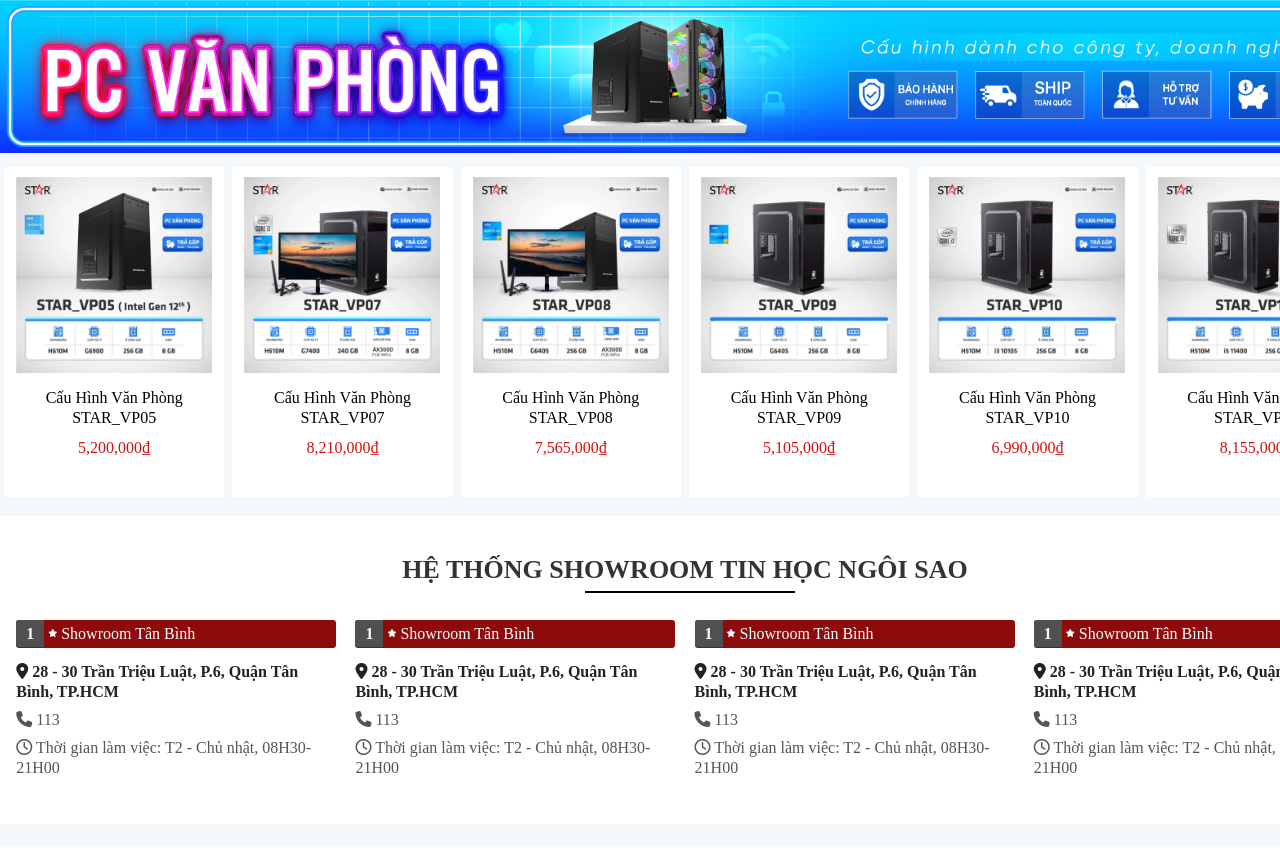
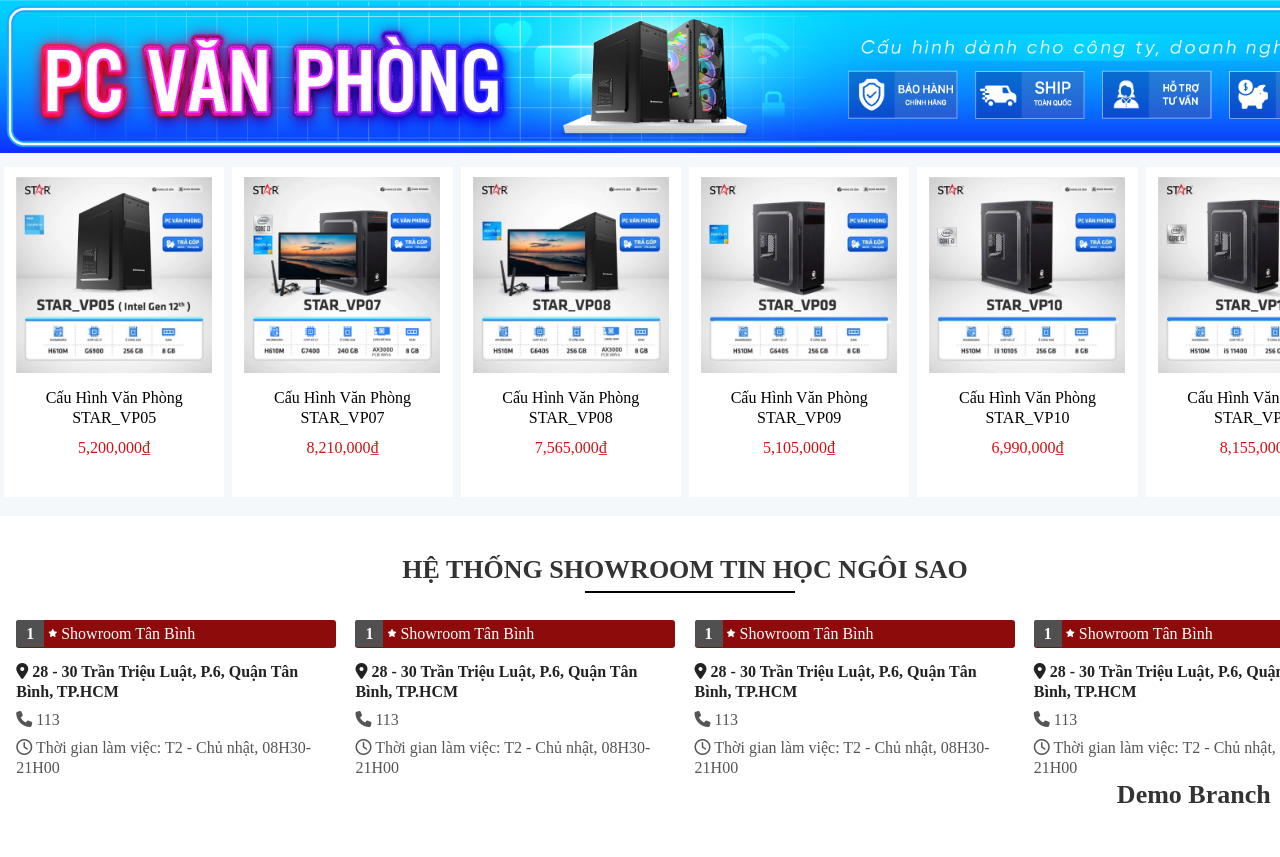
Before and after one commit to Tinhle02pct/DuAnASM, a plain HTML site: page index.html in a window 1280 px wide. Shown: the part 1282-2139 px from the top of the page. Drawn offline with Linux system fonts and the light colour scheme.

Commit message:
update footer

```diff
--- a/index.html
+++ b/index.html
@@ -248,6 +248,7 @@
                             <p class="working_time">
                                 <i class="fa-regular fa-clock"></i>
                                 <span>Thời gian làm việc: T2 - Chủ nhật, 08H30-21H00</span>
+                                <h1>Demo Branch</h1>
                             </p>
                         </div>
                     </div>
```
